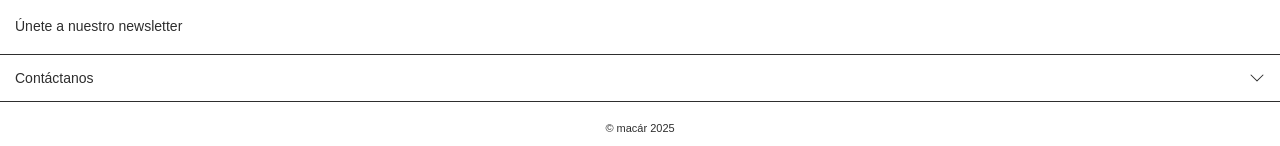
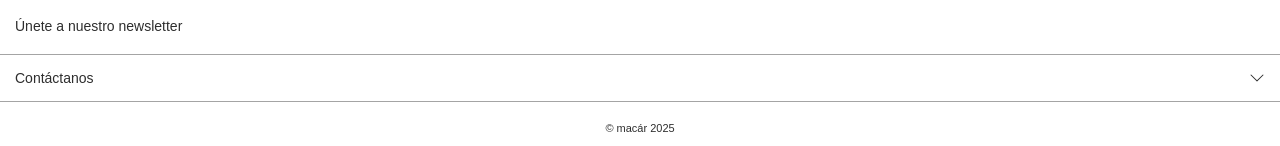
Before and after one commit to Edwin-Pena/macar, a React (Vite) app: page / in a window 1280 px wide. Shown: the part 1937-2083 px from the top of the page. Built offline with nearby package versions, Linux system fonts and the light colour scheme.

Commit message:
final adjustments to footer styles

```diff
--- a/src/components/Footer/Footer.css
+++ b/src/components/Footer/Footer.css
@@ -19,8 +19,7 @@
   justify-content: center;
   margin: 20px 0;
   width: 100%;
-  /* padding: 0 15px; */
-  border: 1px solid #2e2e2e;
+  border: 1px solid #a4a4a4;
   border-width: 1px 0 1px 0;
   box-sizing: border-box;
 }
@@ -29,6 +28,7 @@
   color: #2e2e2e;
   font-size: 14px;
   padding: 15px;
+  cursor: pointer;
 }
 
 .footer-icon {
@@ -46,6 +46,6 @@
   text-align: center;
 }
 
-.rotate {
+/* .rotate {
   transform: rotate(-180deg);
-}
+} */
```
